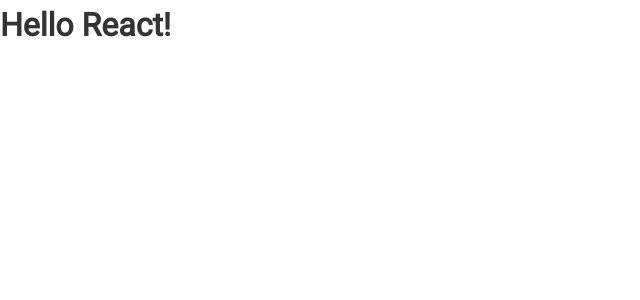
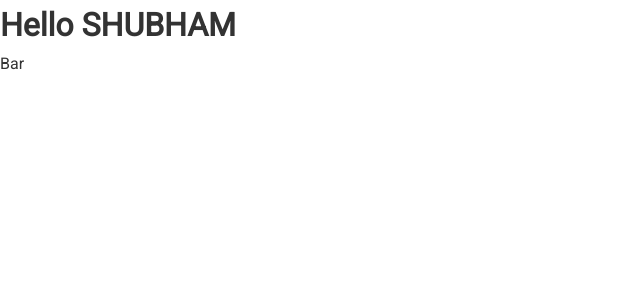
Before and after one commit to rankyouhigher/github_finder, a React (Create React App) app: page / in a window 1280 px wide. Shown: the top 300 px of the page, without its empty margins (0-640 px from the left). Built offline with nearby package versions, Linux system fonts and the light colour scheme.

Commit message:
working on Fragments and JSX

```diff
--- a/src/App.js
+++ b/src/App.js
@@ -2,11 +2,14 @@
 import './App.css';
 
 class App extends Component {
+  foo = () => 'Bar';
   render() {
-    return React.createElement(
-      'div',
-      { className: 'App' },
-      React.createElement('h1', null, 'Hello React!')
+    let name = 'shubham';
+    return (
+      <Fragment>
+        <h1>Hello {name.toUpperCase()}</h1>
+        {this.foo()}
+      </Fragment>
     );
   }
 }
```
